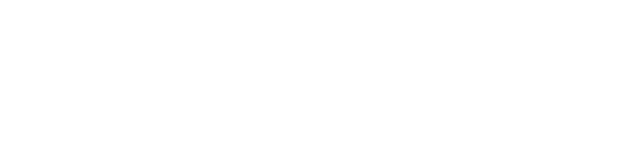
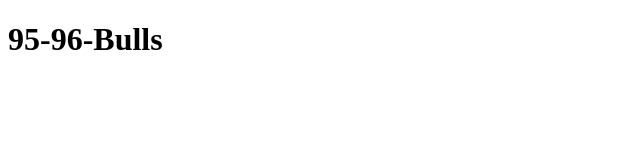
Before and after one commit to CharlesWGillespie/95-96-Bulls-NFL-Stats-and-GeoLocator, a plain HTML site: page index.html in a window 1280 px wide. Shown: the whole page, without its empty margins (0-640 px from the left). Drawn offline with Linux system fonts and the light colour scheme.

Commit message:
added logo name

```diff
--- a/index.html
+++ b/index.html
@@ -6,6 +6,9 @@
   <title>95-96 Bulls NFL Stats</title>
 </head>
 <body>
+  <header>
+    <h1>95-96-Bulls</h1>
+  </header>
 
 </body>
 </html>
```
